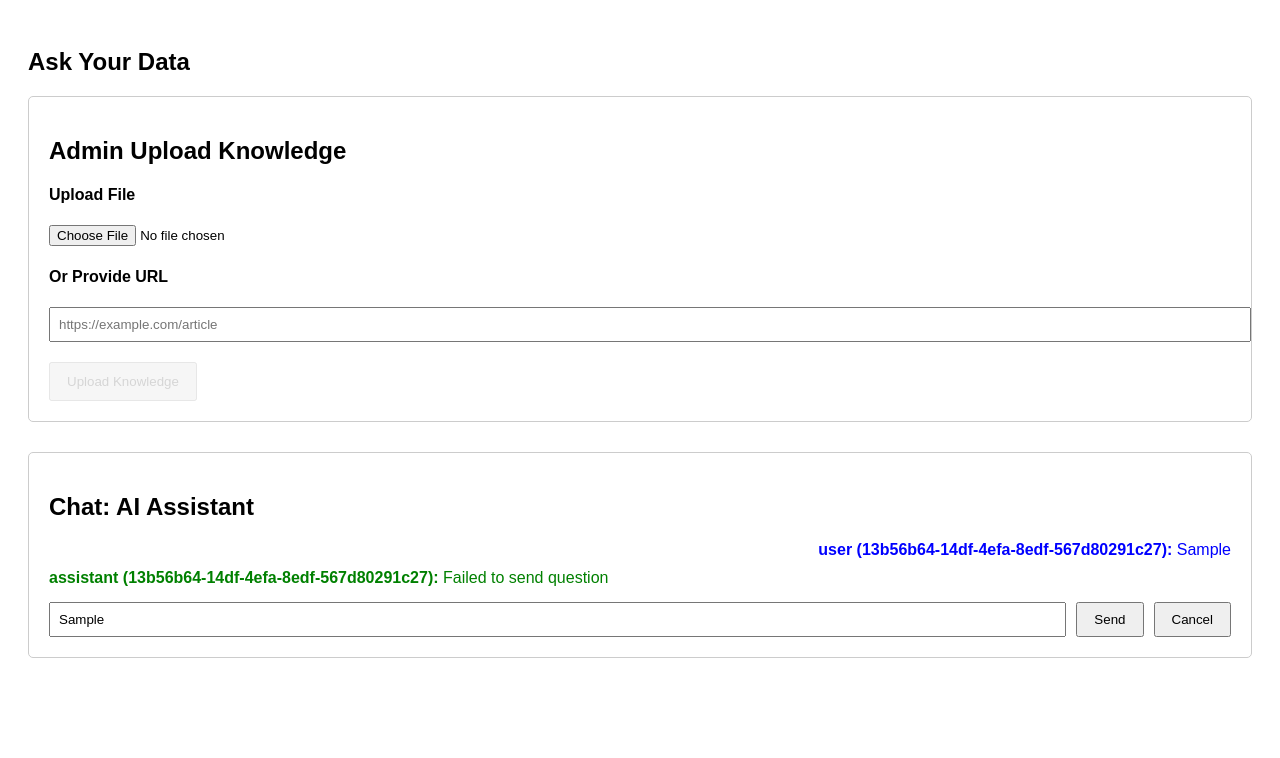
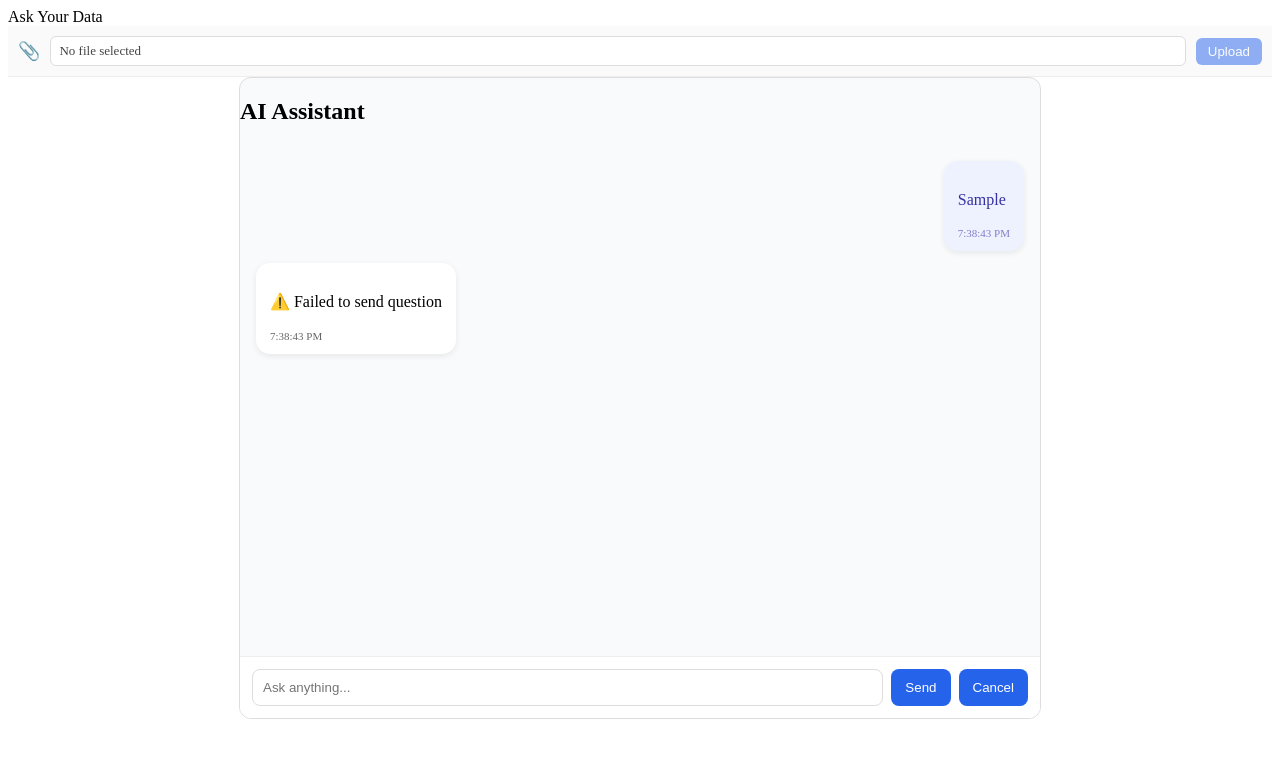
Before and after one commit to MarinaPimenova/ai-chatbot-ui, a React (Vite) app: page / in a window 1280 px wide. Both pictures are taken after typing "Sample" into the empty fields and a click on the button "Send". Shown: the top 758 px of the page. Built offline with nearby package versions, Linux system fonts and the light colour scheme; no server answers.

Commit message:
Task: Create a chatbot, that will be composed 3 tasks:Document RAG, Weather Agent, News Agent, Natural Disaster Agent and MCP Server for "Natural Disaster" generation.

```diff
--- a/package.json
+++ b/package.json
@@ -13,6 +13,7 @@
     "axios": "^1.9.0",
     "react": "^19.0.0",
     "react-dom": "^19.0.0",
+    "react-markdown": "^10.1.0",
     "uuid": "^11.1.0"
   },
   "devDependencies": {
--- a/src/App.css
+++ b/src/App.css
@@ -1,43 +1,181 @@
-.app {
-  font-family: Arial, sans-serif;
-  padding: 20px;
-}
-
-.admin-upload, .chat-window {
-  margin-bottom: 30px;
-  padding: 20px;
-  border: 1px solid #ccc;
-  border-radius: 5px;
+.chat-window {
+    max-width: 800px;
+    margin: auto;
+    display: flex;
+    flex-direction: column;
+    height: 80vh;
+    border: 1px solid #ddd;
+    border-radius: 12px;
+    overflow: hidden;
+    background: #f9fafb;
 }
 
 .messages {
-  margin-bottom: 15px;
+    flex: 1;
+    padding: 16px;
+    overflow-y: auto;
+    display: flex;
+    flex-direction: column;
+    gap: 12px;
 }
 
-.user, .assistant {
-  margin-bottom: 10px;
+.message {
+    display: flex;
 }
 
-.user {
-  text-align: right;
-  color: blue;
+.message.user {
+    justify-content: flex-end;
 }
 
-.assistant {
-  text-align: left;
-  color: green;
+.message.assistant {
+    justify-content: flex-start;
+}
+
+.bubble {
+    max-width: 70%;
+    padding: 12px 14px;
+    border-radius: 14px;
+    background: white;
+    box-shadow: 0 2px 6px rgba(0,0,0,0.08);
+}
+
+.message.user .bubble {
+    background: #2563eb;
+    color: white;
+}
+
+.content {
+    white-space: pre-wrap;
+    line-height: 1.4;
+}
+
+.meta {
+    display: flex;
+    justify-content: space-between;
+    margin-top: 6px;
+    font-size: 11px;
+    opacity: 0.6;
+}
+
+.typing {
+    animation: blink 1s infinite;
+}
+
+@keyframes blink {
+    0%, 100% { opacity: 0.2; }
+    50% { opacity: 1; }
 }
 
 .chat-input {
-  display: flex;
-  gap: 10px;
+    display: flex;
+    padding: 12px;
+    border-top: 1px solid #eee;
+    gap: 8px;
+    background: white;
 }
 
 .chat-input input {
-  flex-grow: 1;
-  padding: 8px;
+    flex: 1;
+    padding: 10px;
+    border-radius: 8px;
+    border: 1px solid #ddd;
 }
 
 .chat-input button {
-  padding: 8px 16px;
+    padding: 10px 14px;
+    border-radius: 8px;
+    border: none;
+    background: #2563eb;
+    color: white;
+    cursor: pointer;
 }
+
+.upload-bar {
+    display: flex;
+    align-items: center;
+    gap: 8px;
+    padding: 10px;
+    border-bottom: 1px solid #eee;
+    background: #fafafa;
+}
+
+.upload-btn {
+    cursor: pointer;
+    font-size: 18px;
+}
+
+.url-input {
+    flex: 1;
+    padding: 6px 8px;
+    border-radius: 6px;
+    border: 1px solid #ddd;
+}
+
+.upload-bar button {
+    padding: 6px 10px;
+    border: none;
+    border-radius: 6px;
+    background: #2563eb;
+    color: white;
+    cursor: pointer;
+}
+
+.upload-bar button:disabled {
+    opacity: 0.5;
+}
+
+.status {
+    font-size: 12px;
+    color: #666;
+}
+
+.upload-bar {
+    display: flex;
+    align-items: center;
+    gap: 10px;
+    padding: 10px;
+    border-bottom: 1px solid #eee;
+    background: #fafafa;
+}
+
+.upload-btn {
+    cursor: pointer;
+    font-size: 18px;
+}
+
+.file-name {
+    flex: 1;
+    font-size: 13px;
+    color: #444;
+    background: #fff;
+    border: 1px solid #ddd;
+    padding: 6px 8px;
+    border-radius: 6px;
+    overflow: hidden;
+    text-overflow: ellipsis;
+    white-space: nowrap;
+}
+
+.upload-bar button {
+    padding: 6px 12px;
+    border: none;
+    border-radius: 6px;
+    background: #2563eb;
+    color: white;
+    cursor: pointer;
+}
+
+.upload-bar button:disabled {
+    opacity: 0.5;
+    cursor: not-allowed;
+}
+
+.status {
+    font-size: 12px;
+    color: #666;
+}
+
+.message.user .bubble {
+    background: #eef2ff;
+    color: #3730a3;
+}
--- a/src/App.jsx
+++ b/src/App.jsx
@@ -5,8 +5,10 @@ import "./App.css";
 function App() {
     return (
         <div className="app">
-            <h2>Ask Your Data</h2>
+            <header className="app-header">Ask Your Data</header>
+
             <AdminUpload />
+
             <ChatWindow />
         </div>
     );
--- a/src/components/AdminUpload.jsx
+++ b/src/components/AdminUpload.jsx
@@ -1,102 +1,59 @@
 import { useState } from "react";
-import { uploadKnowledgeFile, uploadKnowledgeUrl } from "../api";
+import { uploadKnowledgeFile } from "../api";
 
 function AdminUpload() {
     const [file, setFile] = useState(null);
-    const [url, setUrl] = useState("");
     const [loading, setLoading] = useState(false);
     const [status, setStatus] = useState("");
 
-    const reset = () => {
-        setFile(null);
-        setUrl("");
-    };
-
     const handleUpload = async () => {
-        if (!file && !url) {
-            setStatus("Please select a file or provide a URL.");
-            return;
-        }
+        if (!file) return;
 
         setLoading(true);
         setStatus("");
 
         try {
-            if (file) {
-                await uploadKnowledgeFile(file);
-                setStatus("✅ File uploaded successfully!");
-            } else {
-                await uploadKnowledgeUrl(url);
-                setStatus("✅ URL uploaded successfully!");
-            }
-
-            reset();
-        } catch (error) {
-            setStatus(
-                "❌ Upload failed: " + (error?.message || "Unknown error")
-            );
+            await uploadKnowledgeFile(file);
+            setStatus("Uploaded ✔");
+            setFile(null);
+        } catch (err) {
+            setStatus("Upload failed ❌");
         } finally {
             setLoading(false);
         }
     };
 
-    const isDisabled = loading || (!file && !url);
-
     return (
-        <div className="admin-upload">
-            <h2>Admin Upload Knowledge</h2>
-
-            {/* FILE UPLOAD */}
-            <div style={{ marginBottom: "20px" }}>
-                <h4>Upload File</h4>
+        <div className="upload-bar">
+            {/* CLIP BUTTON */}
+            <label className="upload-btn">
+                📎
                 <input
                     type="file"
-                    disabled={loading}
+                    hidden
                     onChange={(e) => {
-                        setUrl(""); // clear URL if file selected
-                        setFile(e.target.files?.[0] || null);
+                        const selected = e.target.files?.[0] || null;
+                        setFile(selected);
+                        setStatus("");
                     }}
                 />
+            </label>
+
+            {/* FILE NAME DISPLAY */}
+            <div className="file-name">
+                {file ? file.name : "No file selected"}
             </div>
 
-            {/* URL INPUT */}
-            <div style={{ marginBottom: "20px" }}>
-                <h4>Or Provide URL</h4>
-                <input
-                    type="text"
-                    placeholder="https://example.com/article"
-                    value={url}
-                    disabled={loading}
-                    onChange={(e) => {
-                        setFile(null); // clear file if URL entered
-                        setUrl(e.target.value);
-                    }}
-                    style={{
-                        width: "100%",
-                        padding: "8px",
-                    }}
-                />
-            </div>
-
-            {/* SINGLE ACTION BUTTON */}
+            {/* UPLOAD BUTTON */}
             <button
                 onClick={handleUpload}
-                disabled={isDisabled}
-                style={{
-                    padding: "10px 16px",
-                    cursor: isDisabled ? "not-allowed" : "pointer",
-                    opacity: isDisabled ? 0.5 : 1,
-                }}
+                disabled={!file || loading}
             >
-                {loading ? "Uploading..." : "Upload Knowledge"}
+                {loading ? "Uploading..." : "Upload"}
             </button>
 
             {/* STATUS */}
-            {status && (
-                <p style={{ marginTop: "10px" }}>
-                    {status}
-                </p>
-            )}
+            {status && <span className="status">{status}</span>}
         </div>
     );
 }
--- a/src/components/ChatWindow.jsx
+++ b/src/components/ChatWindow.jsx
@@ -1,4 +1,5 @@
 import { useEffect, useRef, useState } from "react";
+import ReactMarkdown from "react-markdown";
 import { deleteSubscription, BACKEND_URL } from "../api";
 
 function ChatWindow() {
@@ -7,6 +8,7 @@ function ChatWindow() {
     const [messages, setMessages] = useState([]);
 
     const eventSourceRef = useRef(null);
+    const bottomRef = useRef(null);
 
     // -------------------------
     // INIT SESSION
@@ -23,14 +25,32 @@ function ChatWindow() {
     }, []);
 
     // -------------------------
+    // AUTO SCROLL
+    // -------------------------
+    useEffect(() => {
+        bottomRef.current?.scrollIntoView({
+            behavior: "smooth",
+        });
+    }, [messages]);
+
+    // -------------------------
+    // CREATE MESSAGE
+    // -------------------------
+    const createMessage = (role, content = "", status = "done") => ({
+        id: crypto.randomUUID(),
+        role,
+        content,
+        status,
+        timestamp: Date.now(),
+    });
+
+    // -------------------------
     // SSE CONNECTION
     // -------------------------
     const startSSE = (conversationId, questionId) => {
         if (eventSourceRef.current) {
             eventSourceRef.current.close();
         }
-
-        console.log("👉 SSE SUBSCRIBE:", conversationId, questionId);
 
         const es = new EventSource(
             `${BACKEND_URL}/api/v1/sse/subscription/${conversationId}/${questionId}`
@@ -46,20 +66,26 @@ function ChatWindow() {
 
                 if (parsed.statusCodeValue === 200) {
                     const answer =
-                        parsed.body?.answer || parsed.body?.content;
+                        parsed.body?.answer ||
+                        parsed.body?.content ||
+                        "No response";
 
                     setMessages((prev) => {
                         const updated = [...prev];
                         const lastIndex = updated.length - 1;
 
-                        if (updated[lastIndex]?.role === "assistant") {
+                        if (
+                            updated[lastIndex] &&
+                            updated[lastIndex].role === "assistant"
+                        ) {
                             updated[lastIndex] = {
-                                role: "assistant",
+                                ...updated[lastIndex],
                                 content: answer,
+                                status: "done",
                             };
                         }
 
-                        return updated.slice(-10);
+                        return updated.slice(-20);
                     });
                 }
 
@@ -71,15 +97,14 @@ function ChatWindow() {
             }
         };
 
-        es.onerror = (err) => {
-            console.error("SSE error", err);
+        es.onerror = () => {
             handleError("Connection error");
             es.close();
         };
     };
 
     // -------------------------
-    // STEP 1: CREATE QUESTION (IMPORTANT FIX)
+    // CREATE QUESTION
     // -------------------------
     const createQuestion = async (conversationId, questionText) => {
         const res = await fetch(
@@ -89,7 +114,9 @@ function ChatWindow() {
                 headers: {
                     "Content-Type": "application/json",
                 },
-                body: JSON.stringify({ question: questionText }),
+                body: JSON.stringify({
+                    question: questionText,
+                }),
             }
         );
 
@@ -97,15 +124,16 @@ function ChatWindow() {
             throw new Error("Failed to create question");
         }
 
-        return await res.json(); // QuestionResponse
+        return await res.json();
     };
 
     // -------------------------
-    // STEP 3: TRIGGER PROCESSING
+    // TRIGGER BACKEND
     // -------------------------
-    const triggerBackendProcessing = async (conversationId, questionId) => {
-        console.log("👉 Trigger backend processing");
-
+    const triggerBackendProcessing = async (
+        conversationId,
+        questionId
+    ) => {
         const res = await fetch(
             `${BACKEND_URL}/api/v1/sse/question?conversationId=${conversationId}&questionId=${questionId}`
         );
@@ -116,25 +144,23 @@ function ChatWindow() {
     };
 
     // -------------------------
-    // SEND QUESTION FLOW (FIXED ORDER)
+    // SEND QUESTION
     // -------------------------
-    const sendQuestion = async (q) => {
-        const userQ = q || question;
+    const sendQuestion = async () => {
+        if (!question.trim()) return;
+
+        const userQ = question;
         const conversationId = sessionId;
 
         try {
-            console.log("👉 SEND CLICKED");
-
-            // 1. UI update FIRST
             setMessages((prev) => [
                 ...prev,
-                { role: "user", content: userQ },
-                { role: "assistant", content: "Thinking... 🤔" },
+                createMessage("user", userQ),
+                createMessage("assistant", "Thinking...", "streaming"),
             ]);
 
-            // -------------------------
-            // STEP 1: CREATE QUESTION
-            // -------------------------
+            setQuestion("");
+
             const questionResponse = await createQuestion(
                 conversationId,
                 userQ
@@ -142,19 +168,12 @@ function ChatWindow() {
 
             const questionId = questionResponse.questionId;
 
-            console.log("👉 QUESTION CREATED:", questionId);
-
-            // -------------------------
-            // STEP 2: OPEN SSE
-            // -------------------------
             startSSE(conversationId, questionId);
 
-            // -------------------------
-            // STEP 3: TRIGGER PROCESSING
-            // -------------------------
-            await triggerBackendProcessing(conversationId, questionId);
-
-            setQuestion("");
+            await triggerBackendProcessing(
+                conversationId,
+                questionId
+            );
         } catch (error) {
             console.error(error);
             handleError("Failed to send question");
@@ -171,49 +190,98 @@ function ChatWindow() {
 
         try {
             await deleteSubscription(sessionId, "latest");
+            handleError("Request cancelled");
         } catch (e) {
             console.error("Cancel failed", e);
         }
     };
 
+    // -------------------------
+    // ERROR HANDLING
+    // -------------------------
     const handleError = (msg) => {
         setMessages((prev) => {
             const updated = [...prev];
-            updated[updated.length - 1] = {
-                role: "assistant",
-                content: msg,
-            };
+            const lastIndex = updated.length - 1;
+
+            if (updated[lastIndex]?.role === "assistant") {
+                updated[lastIndex] = {
+                    ...updated[lastIndex],
+                    content: `⚠️ ${msg}`,
+                    status: "error",
+                };
+            }
+
             return updated;
         });
     };
 
+    // -------------------------
+    // ENTER KEY
+    // -------------------------
+    const handleKeyDown = (e) => {
+        if (e.key === "Enter") {
+            sendQuestion();
+        }
+    };
+
     return (
         <div className="chat-window">
-            <h2>Chat: AI Assistant</h2>
+            <h2>AI Assistant</h2>
 
             <div className="messages">
-                {messages.map((msg, idx) => (
-                    <div key={idx} className={msg.role}>
-                        <strong>
-                            {msg.role} ({sessionId}):
-                        </strong>{" "}
-                        {msg.content}
+                {messages.map((msg) => (
+                    <div
+                        key={msg.id}
+                        className={`message ${msg.role} ${msg.status}`}
+                    >
+                        <div className="bubble">
+                            <div className="content">
+                                <ReactMarkdown>
+                                    {msg.content}
+                                </ReactMarkdown>
+                            </div>
+
+                            <div className="meta">
+                                {msg.status === "streaming" && (
+                                    <span className="typing">
+                                        typing...
+                                    </span>
+                                )}
+
+                                <span>
+                                    {new Date(
+                                        msg.timestamp
+                                    ).toLocaleTimeString()}
+                                </span>
+                            </div>
+                        </div>
                     </div>
                 ))}
+
+                <div ref={bottomRef} />
             </div>
 
             <div className="chat-input">
                 <input
                     value={question}
-                    onChange={(e) => setQuestion(e.target.value)}
-                    placeholder="Ask a question..."
+                    onChange={(e) =>
+                        setQuestion(e.target.value)
+                    }
+                    onKeyDown={handleKeyDown}
+                    placeholder="Ask anything..."
                 />
 
-                <button onClick={() => sendQuestion(question)}>
+                <button onClick={sendQuestion}>
                     Send
                 </button>
 
-                <button onClick={cancelSubscription}>Cancel</button>
+                <button
+                    onClick={cancelSubscription}
+                    className="cancel-btn"
+                >
+                    Cancel
+                </button>
             </div>
         </div>
     );
```
